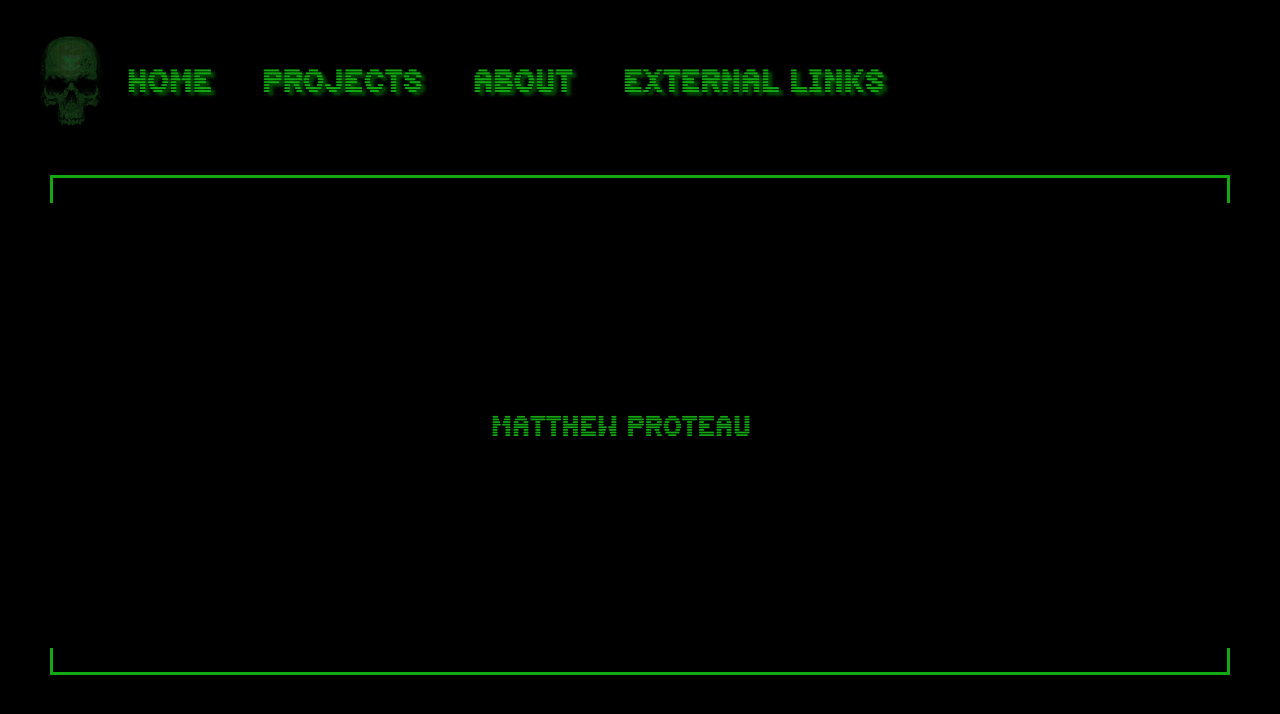
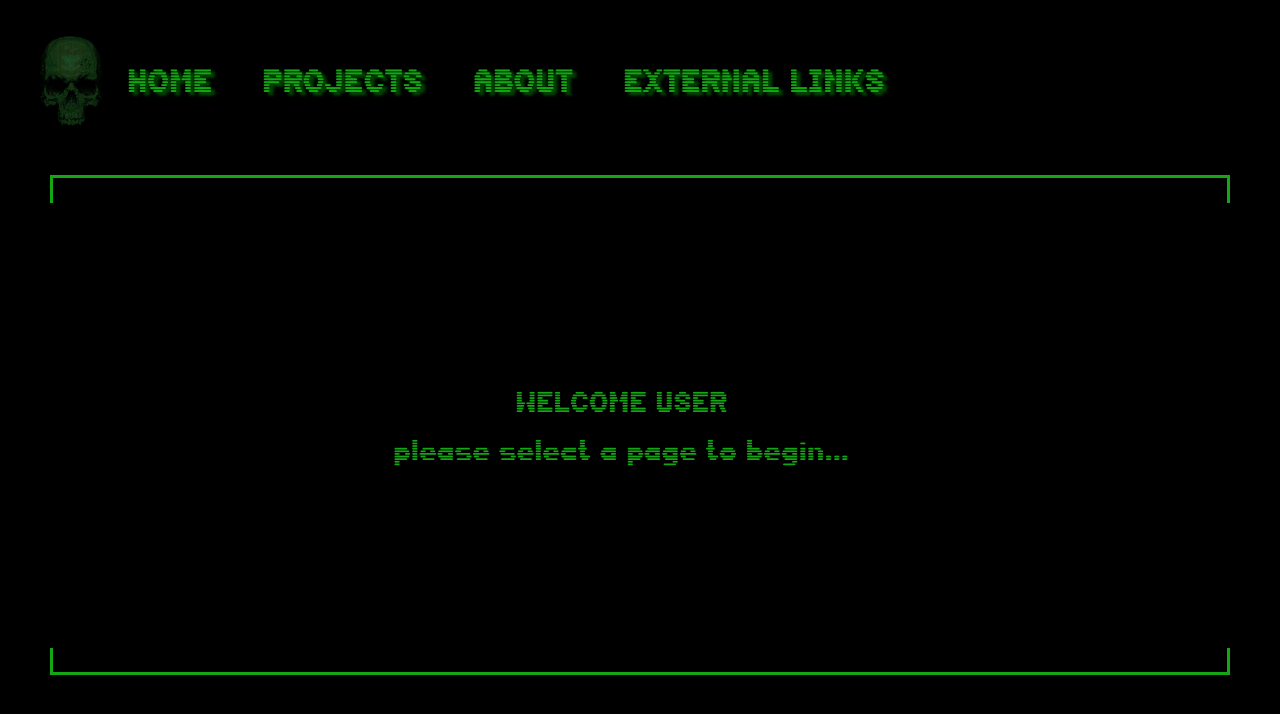
Before and after one commit to Mattprotz/Terminal, a React (Create React App) app: page /home in a window 1280 px wide. Shown: the top 714 px of the page. Built offline with nearby package versions, Linux system fonts and the light colour scheme; a web font is replaced by a local one.

Commit message:
home page update

```diff
--- a/src/App.css
+++ b/src/App.css
@@ -47,6 +47,9 @@ body{
 }
 
 .home-body{
+  justify-content: center;
+  align-items: center;
+  text-align: center;
   margin: 0;
   padding: 0;
   width: 90%;
@@ -55,8 +58,7 @@ body{
   position: relative;
   overflow: hidden;
   display: flex;
-  justify-content: center;
-  align-items: center;
+
   font-size: 32px;
 }
 
--- a/src/pages/Home.js
+++ b/src/pages/Home.js
@@ -1,9 +1,13 @@
 import React from 'react'
 
 export default function Home() {
+
+
   return (
     <div className='home-body'>
-      MATTHEW PROTEAU
+      WELCOME USER
+      <br/>
+      please select a page to begin...
        {/* <img src={`${process.env.PUBLIC_URL}/Home.gif`} alt="Home" className="home-gif" /> */}
     </div>
   )
```
